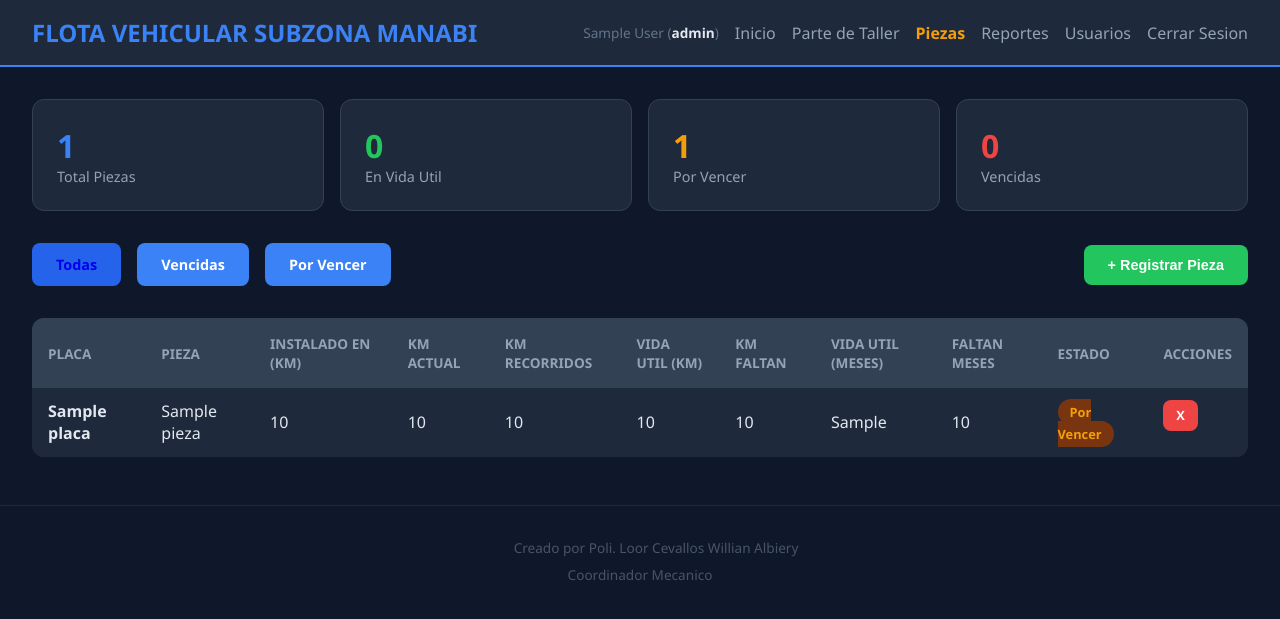
After one commit to cracjuego454-glitch/flota-subzona-manabi, a Flask app: page /piezas in a window 1280 px wide. The commit adds this page. Shown: the top 619 px of the page. Run offline with Flask 3, Linux system fonts and the light colour scheme; the visitor is signed in with stand-in values (Sample User, id 1); a database or web service that is not in the repository returns one stand-in record (values such as "Sample title"); some libraries are stand-ins or nearby versions.

Commit message:
Control de piezas con vida util y mantenimiento 3 costos
Control de piezas con vida util + mantenimiento 3 costos

```diff
--- a/app.py
+++ b/app.py
@@ -101,7 +101,25 @@ def init_db():
             descripcion TEXT,
             kilometraje INTEGER,
             costo REAL DEFAULT 0,
+            costo_mo REAL DEFAULT 0,
+            costo_lub REAL DEFAULT 0,
+            costo_rep REAL DEFAULT 0,
             taller TEXT,
+            FOREIGN KEY (vehiculo_id) REFERENCES vehiculos(id) ON DELETE CASCADE
+        )
+    """)
+    cur.execute("""
+        CREATE TABLE IF NOT EXISTS piezas (
+            id SERIAL PRIMARY KEY,
+            vehiculo_id INTEGER NOT NULL,
+            placa TEXT,
+            nombre TEXT NOT NULL,
+            km_instalacion INTEGER DEFAULT 0,
+            fecha_instalacion TEXT,
+            vida_km INTEGER DEFAULT 0,
+            vida_meses INTEGER DEFAULT 0,
+            costo REAL DEFAULT 0,
+            observaciones TEXT,
             FOREIGN KEY (vehiculo_id) REFERENCES vehiculos(id) ON DELETE CASCADE
         )
     """)
@@ -140,6 +158,11 @@ def add_columns_parte_taller():
     for col in ['nombre_ingresa TEXT', 'telefono TEXT', 'novedad TEXT']:
         try:
             cur.execute(f"ALTER TABLE parte_taller ADD COLUMN {col}")
+        except Exception:
+            pass
+    for col in ['costo_mo REAL DEFAULT 0', 'costo_lub REAL DEFAULT 0', 'costo_rep REAL DEFAULT 0']:
+        try:
+            cur.execute(f"ALTER TABLE mantenimientos ADD COLUMN {col}")
         except Exception:
             pass
     conn.commit()
@@ -352,16 +375,23 @@ def detalle(id):
 def agregar_mantenimiento(vehiculo_id):
     conn = get_db()
     cur = conn.cursor()
+    costo_mo = float(request.form.get("costo_mo") or 0)
+    costo_lub = float(request.form.get("costo_lub") or 0)
+    costo_rep = float(request.form.get("costo_rep") or 0)
+    costo_total = costo_mo + costo_lub + costo_rep
     cur.execute("""
-        INSERT INTO mantenimientos (vehiculo_id, fecha, tipo, descripcion, kilometraje, costo, taller)
-        VALUES (%s, %s, %s, %s, %s, %s, %s)
+        INSERT INTO mantenimientos (vehiculo_id, fecha, tipo, descripcion, kilometraje, costo, costo_mo, costo_lub, costo_rep, taller)
+        VALUES (%s, %s, %s, %s, %s, %s, %s, %s, %s, %s)
     """, (
         vehiculo_id,
         request.form["fecha"],
         request.form["tipo"],
         request.form["descripcion"],
         request.form["kilometraje"],
-        request.form["costo"],
+        costo_total,
+        costo_mo,
+        costo_lub,
+        costo_rep,
         request.form["taller"]
     ))
     cur.execute("UPDATE vehiculos SET kilometraje=%s WHERE id=%s", (request.form["kilometraje"], vehiculo_id))
@@ -383,16 +413,23 @@ def editar_mantenimiento(id):
         conn.close()
         return redirect(url_for("index"))
     vehiculo_id = mant["vehiculo_id"]
+    costo_mo = float(request.form.get("costo_mo") or 0)
+    costo_lub = float(request.form.get("costo_lub") or 0)
+    costo_rep = float(request.form.get("costo_rep") or 0)
+    costo_total = costo_mo + costo_lub + costo_rep
     cur.execute("""
         UPDATE mantenimientos
-        SET fecha=%s, tipo=%s, descripcion=%s, kilometraje=%s, costo=%s, taller=%s
+        SET fecha=%s, tipo=%s, descripcion=%s, kilometraje=%s, costo=%s, costo_mo=%s, costo_lub=%s, costo_rep=%s, taller=%s
         WHERE id=%s
     """, (
         request.form["fecha"],
         request.form["tipo"],
         request.form["descripcion"],
         request.form["kilometraje"],
-        request.form["costo"],
+        costo_total,
+        costo_mo,
+        costo_lub,
+        costo_rep,
         request.form["taller"],
         id
     ))
@@ -887,6 +924,98 @@ def parte_taller_eliminar(id):
     return redirect(url_for("parte_taller"))
 
 
+@app.route("/piezas")
+@login_required
+def piezas():
+    conn = get_db()
+    cur = conn.cursor(cursor_factory=psycopg2.extras.RealDictCursor)
+    filtro = request.args.get("filtro", "todas")
+    cur.execute("""
+        SELECT p.*, v.marca, v.modelo, v.kilometraje AS km_actual
+        FROM piezas p
+        LEFT JOIN vehiculos v ON p.vehiculo_id = v.id
+        ORDER BY p.id DESC
+    """)
+    piezas = cur.fetchall()
+    ahora = datetime.now(ECUADOR_TZ)
+    for p in piezas:
+        km_actual = p.get("km_actual") or p.get("km_instalacion") or 0
+        km_recorridos = km_actual - (p.get("km_instalacion") or 0)
+        km_faltan = (p.get("vida_km") or 0) - km_recorridos
+        p["km_recorridos"] = max(km_recorridos, 0)
+        p["km_faltan"] = km_faltan
+
+        meses_transcurridos = 9999
+        if p.get("fecha_instalacion"):
+            try:
+                fi = datetime.strptime(str(p["fecha_instalacion"])[:10], "%Y-%m-%d")
+                dias = (ahora - fi.replace(tzinfo=ECUADOR_TZ)).days
+                meses_transcurridos = dias / 30.44
+            except Exception:
+                meses_transcurridos = 0
+        p["meses_transcurridos"] = None if meses_transcurridos == 9999 else round(meses_transcurridos, 1)
+        p["meses_faltan"] = round((p.get("vida_meses") or 0) - meses_transcurridos, 1) if meses_transcurridos != 9999 else None
+
+        vencida = km_faltan <= 0 or (p.get("vida_meses") and p["meses_faltan"] is not None and p["meses_faltan"] <= 0)
+        por_vencer = (0 < km_faltan <= (p.get("vida_km") or 0) * 0.15) or (p["meses_faltan"] is not None and 0 < p["meses_faltan"] <= (p.get("vida_meses") or 0) * 0.15)
+        if vencida:
+            p["estado"] = "Vencida"
+        elif por_vencer:
+            p["estado"] = "Por vencer"
+        else:
+            p["estado"] = "En vida util"
+
+    if filtro == "vencidas":
+        piezas = [p for p in piezas if p["estado"] == "Vencida"]
+    elif filtro == "proximas":
+        piezas = [p for p in piezas if p["estado"] == "Por vencer"]
+
+    cur.execute("SELECT id, placa, marca, modelo FROM vehiculos ORDER BY placa")
+    vehiculos = cur.fetchall()
+    cur.close()
+    conn.close()
+    return render_template("piezas.html", piezas=piezas, vehiculos=vehiculos, filtro=filtro)
+
+
+@app.route("/piezas/agregar", methods=["POST"])
+@login_required
+def piezas_agregar():
+    conn = get_db()
+    cur = conn.cursor()
+    vehiculo_id = request.form["vehiculo_id"]
+    cur.execute("SELECT placa FROM vehiculos WHERE id=%s", (vehiculo_id,))
+    v = cur.fetchone()
+    placa = v[0] if v else ""
+    cur.execute("""
+        INSERT INTO piezas (vehiculo_id, placa, nombre, km_instalacion, fecha_instalacion, vida_km, vida_meses, costo, observaciones)
+        VALUES (%s, %s, %s, %s, %s, %s, %s, %s, %s)
+    """, (
+        vehiculo_id, placa, request.form["nombre"],
+        request.form.get("km_instalacion") or 0,
+        request.form.get("fecha_instalacion") or fecha_local(),
+        request.form.get("vida_km") or 0,
+        request.form.get("vida_meses") or 0,
+        request.form.get("costo") or 0,
+        request.form.get("observaciones", "")
+    ))
+    conn.commit()
+    cur.close()
+    conn.close()
+    return redirect(url_for("piezas"))
+
+
+@app.route("/piezas/eliminar/<int:id>")
+@admin_required
+def piezas_eliminar(id):
+    conn = get_db()
+    cur = conn.cursor()
+    cur.execute("DELETE FROM piezas WHERE id=%s", (id,))
+    conn.commit()
+    cur.close()
+    conn.close()
+    return redirect(url_for("piezas"))
+
+
 @app.route("/reportes")
 @login_required
 def reportes():
--- a/templates/index.html
+++ b/templates/index.html
@@ -92,6 +92,7 @@
             <span class="user-info">{{ session.nombre }} (<strong>{{ session.rol }}</strong>)</span>
             <a href="/">Inicio</a>
             <a href="/parte-taller">Parte de Taller</a>
+            <a href="/piezas">Piezas</a>
             <a href="/reportes">Reportes</a>
             {% if session.rol == 'admin' %}
             <a href="/usuarios">Usuarios</a>
--- /dev/null
+++ b/templates/piezas.html
@@ -0,0 +1,228 @@
+<!DOCTYPE html>
+<html lang="es">
+<head>
+    <meta charset="UTF-8">
+    <meta name="viewport" content="width=device-width, initial-scale=1.0">
+    <title>Control de Piezas - FLOTA VEHICULAR</title>
+    <style>
+        * { margin: 0; padding: 0; box-sizing: border-box; }
+        body { font-family: 'Segoe UI', sans-serif; background: #0f172a; color: #e2e8f0; }
+        .navbar { background: #1e293b; padding: 1rem 2rem; display: flex; justify-content: space-between; align-items: center; border-bottom: 2px solid #3b82f6; }
+        .navbar h1 { color: #3b82f6; font-size: 1.5rem; }
+        .navbar-right { display: flex; align-items: center; gap: 1rem; }
+        .navbar a { color: #94a3b8; text-decoration: none; }
+        .navbar a:hover { color: #3b82f6; }
+        .navbar .user-info { color: #64748b; font-size: 0.85rem; }
+        .navbar .user-info strong { color: #e2e8f0; }
+        .container { max-width: 1400px; margin: 2rem auto; padding: 0 2rem; }
+        .stats { display: grid; grid-template-columns: repeat(auto-fit, minmax(180px, 1fr)); gap: 1rem; margin-bottom: 2rem; }
+        .stat-card { background: #1e293b; border-radius: 12px; padding: 1.5rem; border: 1px solid #334155; }
+        .stat-card .number { font-size: 2rem; font-weight: bold; }
+        .stat-card .label { color: #94a3b8; font-size: 0.9rem; }
+        .stat-card.total .number { color: #3b82f6; }
+        .stat-card.buenas .number { color: #22c55e; }
+        .stat-card.porvencer .number { color: #f59e0b; }
+        .stat-card.vencidas .number { color: #ef4444; }
+        .actions { display: flex; gap: 1rem; margin-bottom: 2rem; flex-wrap: wrap; align-items: center; }
+        .btn { padding: 0.75rem 1.5rem; border: none; border-radius: 8px; cursor: pointer; font-size: 0.9rem; font-weight: 600; transition: all 0.2s; text-decoration: none; display: inline-block; }
+        .btn-primary { background: #3b82f6; color: white; }
+        .btn-primary:hover { background: #2563eb; }
+        .btn-success { background: #22c55e; color: white; }
+        .btn-success:hover { background: #16a34a; }
+        .btn-danger { background: #ef4444; color: white; }
+        .btn-danger:hover { background: #dc2626; }
+        .btn-sm { padding: 0.4rem 0.8rem; font-size: 0.8rem; }
+        .btn-active { background: #2563eb; }
+        .modal-overlay { display: none; position: fixed; top: 0; left: 0; width: 100%; height: 100%; background: rgba(0,0,0,0.7); z-index: 100; justify-content: center; align-items: center; }
+        .modal-overlay.active { display: flex; }
+        .modal { background: #1e293b; border-radius: 12px; padding: 2rem; width: 90%; max-width: 600px; border: 1px solid #334155; max-height: 90vh; overflow-y: auto; }
+        .modal h2 { margin-bottom: 1.5rem; color: #3b82f6; }
+        .form-grid { display: grid; grid-template-columns: 1fr 1fr; gap: 1rem; }
+        .form-group { display: flex; flex-direction: column; gap: 0.3rem; }
+        .form-group.full { grid-column: 1 / -1; }
+        .form-group label { color: #94a3b8; font-size: 0.85rem; }
+        .form-group input, .form-group select, .form-group textarea { padding: 0.6rem; border-radius: 6px; border: 1px solid #334155; background: #0f172a; color: #e2e8f0; font-size: 0.95rem; }
+        .form-group input:focus, .form-group select:focus, .form-group textarea:focus { outline: none; border-color: #3b82f6; }
+        .form-actions { display: flex; gap: 1rem; margin-top: 1.5rem; justify-content: flex-end; }
+        table { width: 100%; border-collapse: collapse; background: #1e293b; border-radius: 12px; overflow: hidden; }
+        th { background: #334155; padding: 1rem; text-align: left; font-size: 0.85rem; text-transform: uppercase; color: #94a3b8; }
+        td { padding: 0.75rem 1rem; border-bottom: 1px solid #1e293b; }
+        tr { background: #1e293b; transition: background 0.2s; }
+        tr:hover { background: #334155; }
+        .badge { padding: 0.25rem 0.75rem; border-radius: 20px; font-size: 0.8rem; font-weight: 600; }
+        .badge-vida { background: #166534; color: #22c55e; }
+        .badge-por { background: #78350f; color: #f59e0b; }
+        .badge-vencida { background: #7f1d1d; color: #ef4444; }
+        .alerta { background: #7f1d1d; color: #fecaca; border: 1px solid #ef4444; border-radius: 8px; padding: 1rem; margin-bottom: 1.5rem; display: none; }
+        .acciones { display: flex; gap: 0.5rem; flex-wrap: wrap; }
+        footer { text-align: center; padding: 2rem; color: #475569; font-size: 0.85rem; border-top: 1px solid #1e293b; margin-top: 3rem; }
+        @media (max-width: 768px) {
+            .navbar { flex-direction: column; gap: 0.8rem; padding: 1rem; }
+            .navbar-right { flex-wrap: wrap; justify-content: center; gap: 0.5rem; }
+            .navbar h1 { font-size: 1.1rem; }
+            .container { padding: 0 1rem; }
+            .stats { grid-template-columns: repeat(2, 1fr); }
+            .stat-card .number { font-size: 1.5rem; }
+            .actions { flex-direction: column; }
+            .form-grid { grid-template-columns: 1fr; }
+            .modal { padding: 1.5rem; width: 95%; }
+            table { font-size: 0.85rem; display: block; overflow-x: auto; }
+            th, td { padding: 0.5rem; white-space: nowrap; }
+        }
+    </style>
+</head>
+<body>
+    <nav class="navbar">
+        <h1>FLOTA VEHICULAR SUBZONA MANABI</h1>
+        <div class="navbar-right">
+            <span class="user-info">{{ session.nombre }} (<strong>{{ session.rol }}</strong>)</span>
+            <a href="/">Inicio</a>
+            <a href="/parte-taller">Parte de Taller</a>
+            <a href="/piezas" style="color:#f59e0b; font-weight:700;">Piezas</a>
+            <a href="/reportes">Reportes</a>
+            {% if session.rol == 'admin' %}
+            <a href="/usuarios">Usuarios</a>
+            {% endif %}
+            <a href="/logout">Cerrar Sesion</a>
+        </div>
+    </nav>
+
+    <div class="container">
+        <div id="alerta" class="alerta"></div>
+
+        {% set total = piezas|length %}
+        {% set buenas = piezas|selectattr('estado', 'equalto', 'En vida util')|list|length %}
+        {% set porv = piezas|selectattr('estado', 'equalto', 'Por vencer')|list|length %}
+        {% set venc = piezas|selectattr('estado', 'equalto', 'Vencida')|list|length %}
+
+        <div class="stats">
+            <div class="stat-card total"><div class="number">{{ total }}</div><div class="label">Total Piezas</div></div>
+            <div class="stat-card buenas"><div class="number">{{ buenas }}</div><div class="label">En Vida Util</div></div>
+            <div class="stat-card porvencer"><div class="number">{{ porv }}</div><div class="label">Por Vencer</div></div>
+            <div class="stat-card vencidas"><div class="number">{{ venc }}</div><div class="label">Vencidas</div></div>
+        </div>
+
+        <div class="actions">
+            <a href="/piezas?filtro=todas" class="btn {% if filtro == 'todas' %}btn-active{% else %}btn-primary{% endif %}">Todas</a>
+            <a href="/piezas?filtro=vencidas" class="btn {% if filtro == 'vencidas' %}btn-active{% else %}btn-primary{% endif %}">Vencidas</a>
+            <a href="/piezas?filtro=proximas" class="btn {% if filtro == 'proximas' %}btn-active{% else %}btn-primary{% endif %}">Por Vencer</a>
+            <div style="flex:1;"></div>
+            <button class="btn btn-success" onclick="document.getElementById('modal-pieza').classList.add('active')">+ Registrar Pieza</button>
+        </div>
+
+        <table>
+            <thead>
+                <tr>
+                    <th>Placa</th>
+                    <th>Pieza</th>
+                    <th>Instalado en (km)</th>
+                    <th>Km actual</th>
+                    <th>Km recorridos</th>
+                    <th>Vida util (km)</th>
+                    <th>Km faltan</th>
+                    <th>Vida util (meses)</th>
+                    <th>Faltan meses</th>
+                    <th>Estado</th>
+                    <th>Acciones</th>
+                </tr>
+            </thead>
+            <tbody>
+                {% for p in piezas %}
+                <tr>
+                    <td><strong>{{ p.placa }}</strong></td>
+                    <td>{{ p.nombre }}</td>
+                    <td>{{ "{:,}".format(p.km_instalacion) }}</td>
+                    <td>{{ "{:,}".format(p.km_actual or p.km_instalacion) }}</td>
+                    <td>{{ "{:,}".format(p.km_recorridos) }}</td>
+                    <td>{{ "{:,}".format(p.vida_km) if p.vida_km else '-' }}</td>
+                    <td>{% if p.vida_km %}{{ "{:,}".format(p.km_faltan) }}{% else %}-{% endif %}</td>
+                    <td>{{ p.vida_meses if p.vida_meses else '-' }}</td>
+                    <td>{% if p.meses_faltan is not none %}{{ p.meses_faltan }}{% else %}-{% endif %}</td>
+                    <td>
+                        {% if p.estado == 'Vencida' %}
+                            <span class="badge badge-vencida" style="cursor:pointer;" onclick="mostrarAlerta('{{ p.placa }} - {{ p.nombre }}: FUERA DE RANGO. Pieza vencida, requiere cambio.')">Vencida</span>
+                        {% elif p.estado == 'Por vencer' %}
+                            <span class="badge badge-por" style="cursor:pointer;" onclick="mostrarAlerta('{{ p.placa }} - {{ p.nombre }}: Cerca de vencer, planifique el cambio.')">Por Vencer</span>
+                        {% else %}
+                            <span class="badge badge-vida" style="cursor:pointer;" onclick="mostrarAlerta('{{ p.placa }} - {{ p.nombre }}: DENTRO DE RANGO. Aun en vida util.')">En Vida Util</span>
+                        {% endif %}
+                    </td>
+                    <td class="acciones">
+                        {% if session.rol == 'admin' %}
+                        <a href="/piezas/eliminar/{{ p.id }}" class="btn btn-danger btn-sm" onclick="return confirm('Eliminar esta pieza?')">X</a>
+                        {% endif %}
+                    </td>
+                </tr>
+                {% endfor %}
+                {% if not piezas %}
+                <tr><td colspan="11" style="text-align:center; padding:2rem; color:#64748b;">No hay piezas registradas</td></tr>
+                {% endif %}
+            </tbody>
+        </table>
+    </div>
+
+    <!-- Modal Registrar Pieza -->
+    <div class="modal-overlay" id="modal-pieza">
+        <div class="modal">
+            <h2>Registrar Pieza / Control de Vida Util</h2>
+            <form action="/piezas/agregar" method="POST">
+                <div class="form-grid">
+                    <div class="form-group full">
+                        <label>Vehiculo *</label>
+                        <input type="text" id="buscar-pieza" placeholder="Escriba placa o marca..." autocomplete="off" style="padding:0.6rem; border-radius:6px; border:1px solid #334155; background:#0f172a; color:#e2e8f0; font-size:0.95rem; margin-bottom:0.5rem;">
+                        <select name="vehiculo_id" id="select-pieza-veh" size="4" required style="width:100%; padding:0.5rem; border-radius:6px; border:1px solid #334155; background:#0f172a; color:#e2e8f0; font-size:0.9rem;">
+                            <option value="">Seleccionar vehiculo...</option>
+                            {% for v in vehiculos %}
+                            <option value="{{ v.id }}" data-text="{{ v.placa }} {{ v.marca }} {{ v.modelo }}">{{ v.placa }} - {{ v.marca }} {{ v.modelo }}</option>
+                            {% endfor %}
+                        </select>
+                    </div>
+                    <div class="form-group full"><label>Nombre de la pieza *</label><input type="text" name="nombre" required placeholder="Ej: Amortiguador delantero, Banda, Pastillas de freno..."></div>
+                    <div class="form-group"><label>Km de instalacion</label><input type="number" name="km_instalacion" value="0"></div>
+                    <div class="form-group"><label>Fecha de instalacion</label><input type="date" name="fecha_instalacion"></div>
+                    <div class="form-group"><label>Vida util (km)</label><input type="number" name="vida_km" value="0" placeholder="Ej: 4000"></div>
+                    <div class="form-group"><label>Vida util (meses)</label><input type="number" name="vida_meses" value="0" placeholder="Ej: 6"></div>
+                    <div class="form-group"><label>Costo ($)</label><input type="number" name="costo" step="0.01" value="0"></div>
+                    <div class="form-group full"><label>Observaciones</label><textarea name="observaciones" rows="2" placeholder="Detalles..."></textarea></div>
+                </div>
+                <div class="form-actions">
+                    <button type="button" class="btn btn-danger" onclick="this.closest('.modal-overlay').classList.remove('active')">Cancelar</button>
+                    <button type="submit" class="btn btn-success">Guardar Pieza</button>
+                </div>
+            </form>
+        </div>
+    </div>
+
+    <footer>
+        <div style="padding-left:2rem;">Creado por Poli. Loor Cevallos Willian Albiery</div>
+        <div style="margin-top:0.5rem;">Coordinador Mecanico</div>
+    </footer>
+
+    <script>
+        function mostrarAlerta(msg) {
+            var a = document.getElementById('alerta');
+            a.textContent = msg;
+            a.style.display = 'block';
+            a.scrollIntoView({behavior: 'smooth', block: 'center'});
+            setTimeout(function() { a.style.display = 'none'; }, 4000);
+        }
+
+        document.querySelectorAll('.modal-overlay').forEach(m => {
+            m.addEventListener('click', e => { if (e.target === m) m.classList.remove('active'); });
+        });
+
+        const bc = document.getElementById('buscar-pieza');
+        const sel = document.getElementById('select-pieza-veh');
+        const opts = Array.from(sel.options).slice(1);
+        bc.addEventListener('input', function() {
+            const t = this.value.toLowerCase().trim();
+            sel.innerHTML = '';
+            const d = document.createElement('option');
+            d.value = ''; d.textContent = 'Seleccionar vehiculo...';
+            sel.appendChild(d);
+            if (!t) { opts.forEach(o => sel.appendChild(o)); return; }
+            opts.filter(o => o.dataset.text.toLowerCase().includes(t)).forEach(o => sel.appendChild(o));
+        });
+    </script>
+</body>
+</html>
--- a/templates/reportes.html
+++ b/templates/reportes.html
@@ -74,6 +74,7 @@
             <span class="user-info">{{ session.nombre }} (<strong>{{ session.rol }}</strong>)</span>
             <a href="/">Inicio</a>
             <a href="/parte-taller">Parte de Taller</a>
+            <a href="/piezas">Piezas</a>
             <a href="/reportes">Reportes</a>
             {% if session.rol == 'admin' %}
             <a href="/usuarios">Usuarios</a>
--- a/templates/usuarios.html
+++ b/templates/usuarios.html
@@ -50,6 +50,7 @@
         <div>
             <a href="/">Inicio</a>
             <a href="/parte-taller">Parte de Taller</a>
+            <a href="/piezas">Piezas</a>
             <a href="/usuarios">Usuarios</a>
             <a href="/logout">Cerrar Sesion</a>
         </div>
```
Also changed, not shown: RESUMEN_PROYECTO.txt (+9 -0 lines), templates/detalle.html (+36 -8 lines).
